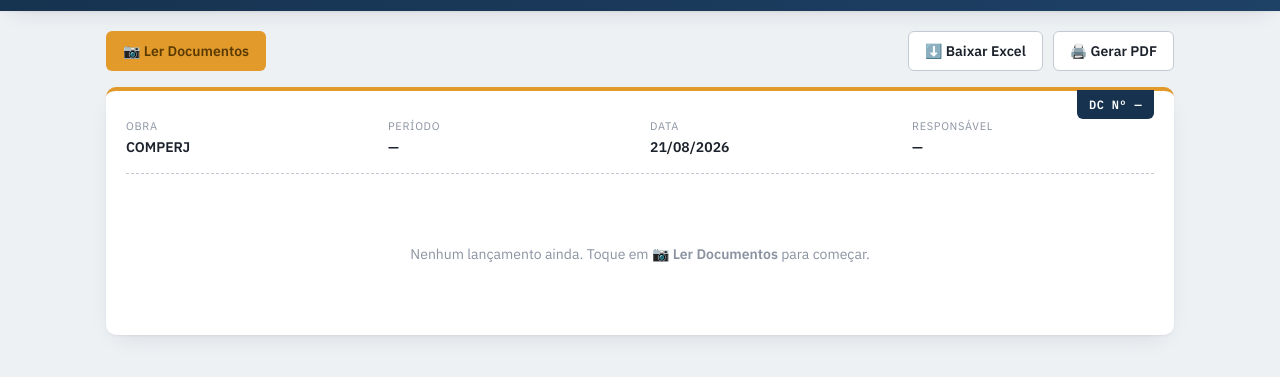
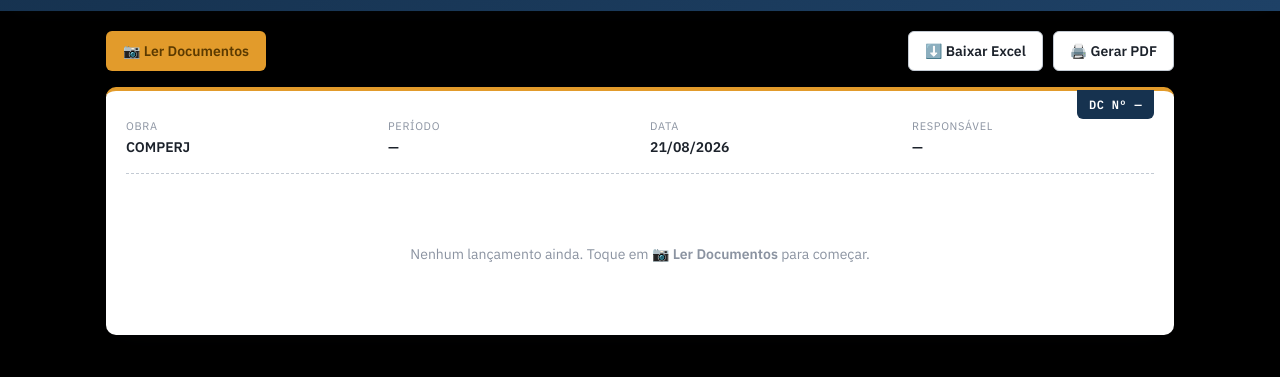
Before and after one commit to rhianmello/NF-CPL, a plain HTML site: page index.html in a window 1280 px wide. Shown: the part 61-438 px from the top of the page. Drawn offline with nearby package versions, Linux system fonts and the light colour scheme.

Commit message:
Alterar fundo do body para preto

```diff
--- a/css/style.css
+++ b/css/style.css
@@ -4,7 +4,7 @@
    =================================================================== */
 
 :root{
-  --bg: #EEF1F4;
+  --bg: #000000;
   --surface: #FFFFFF;
   --ink: #1C222B;
   --ink-soft: #5B6472;
```
